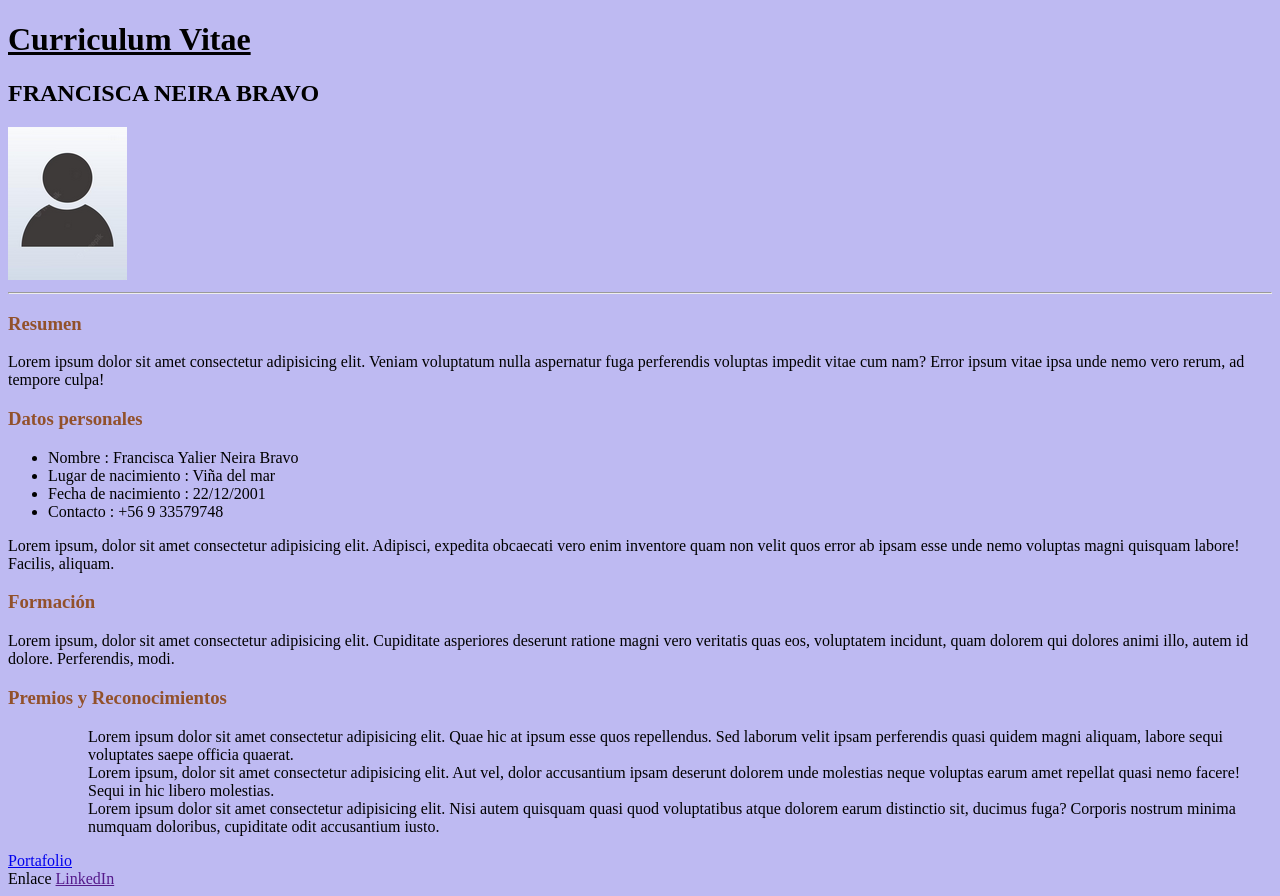
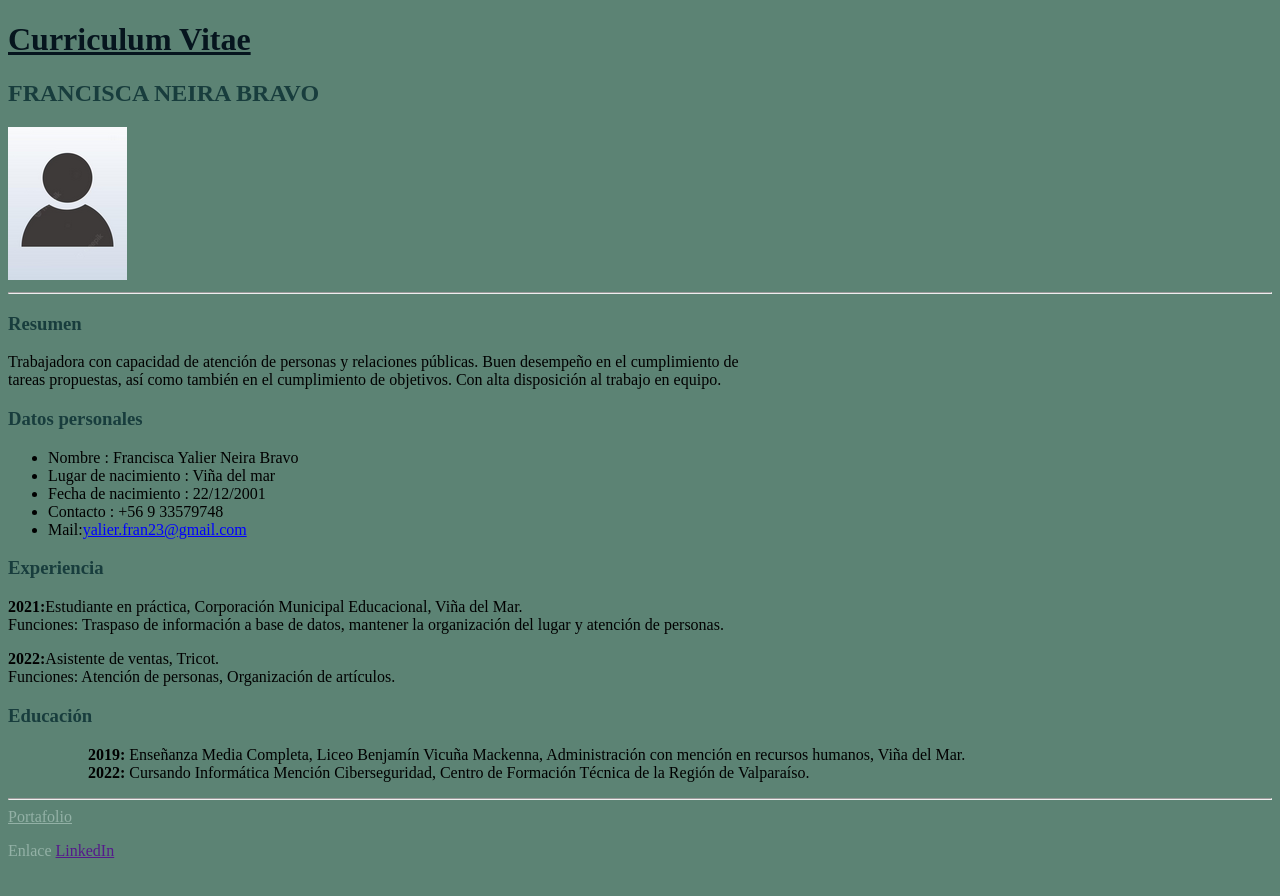
Before and after one commit to Francisca-oss/curriculum, a plain HTML site: page index.html in a window 1280 px wide. Drawn offline with Linux system fonts and the light colour scheme.

Commit message:
arreglos de estilo, listo

```diff
--- a/index.html
+++ b/index.html
@@ -1,38 +1,50 @@
 <!DOCTYPE html>
+
 <head>
     <meta charset="UTF-8">
     <meta name="viewport" content="width=device-width, initial-scale=1.0">
     <title>Curriculum Vitae</title>
 </head>
-<body style="background-color: hwb(244 73% 5%);">
-    <h1><ins>Curriculum Vitae</ins></h1>
-    <h2>FRANCISCA NEIRA BRAVO</h2>
+
+<body style="background-color: #5C8374">
+    <h1 style="color: hsl(201, 66%, 7%);"><ins>Curriculum Vitae</ins></h1>
+    <h2 style="color: #183D3D;">FRANCISCA NEIRA BRAVO</h2>
     <img src="./assets/img/inicio.PNG" alt="Foto persona">
     <hr>
-    <h3 style="color: #92512b;">Resumen</h3>
-    <p>Lorem ipsum dolor sit amet consectetur adipisicing elit. Veniam voluptatum nulla aspernatur fuga perferendis voluptas impedit vitae cum nam? Error ipsum vitae ipsa unde nemo vero rerum, ad tempore culpa!</p>
-    <h3 style="color: #92512b;">Datos personales</h3>
+    <h3 style="color: #183D3D">Resumen</h3>
+    <p>Trabajadora con capacidad de atención de personas y relaciones públicas. Buen desempeño en el cumplimiento de <br>
+        tareas propuestas, así como también en el cumplimiento de objetivos. Con alta disposición al trabajo en equipo.
+    <h3 style="color: #183D3D;">Datos personales</h3>
     <ul>
         <li>Nombre : Francisca Yalier Neira Bravo</li>
         <li>Lugar de nacimiento : Viña del mar</li>
         <li>Fecha de nacimiento : 22/12/2001</li>
         <li>Contacto : +56 9 33579748</li>
+        <li>Mail:<ins style="color: blue;">yalier.fran23@gmail.com</ins></li>
     </ul>
-    <p>Lorem ipsum, dolor sit amet consectetur adipisicing elit. Adipisci, expedita obcaecati vero enim inventore quam non velit quos error ab ipsam esse unde nemo voluptas magni quisquam labore! Facilis, aliquam.</p>
-    <h3 style="color: #92512b;">Formación</h3>
-    <p>Lorem ipsum, dolor sit amet consectetur adipisicing elit. Cupiditate asperiores deserunt ratione magni vero veritatis quas eos, voluptatem incidunt, quam dolorem qui dolores animi illo, autem id dolore. Perferendis, modi.</p>
-    <h3 style="color: #92512b;">Premios y Reconocimientos</h3>
+    <h3 style="color: #183D3D;">Experiencia</h3>
+    <p><strong>2021:</strong>Estudiante en práctica, Corporación Municipal Educacional, Viña del Mar. <br>
+
+        Funciones: Traspaso de información a base de datos, mantener la organización del lugar y atención de personas.
+    </p>
+    <p><strong>2022:</strong>Asistente de ventas, Tricot. <br>
+
+        Funciones: Atención de personas, Organización de artículos.     </p>
+
+    <h3 style="color: #183D3D;">Educación</h3>
     <ul>
-        <ol>Lorem ipsum dolor sit amet consectetur adipisicing elit. Quae hic at ipsum esse quos repellendus. Sed laborum velit ipsam perferendis quasi quidem magni aliquam, labore sequi voluptates saepe officia quaerat.</ol>
-        <ol>Lorem ipsum, dolor sit amet consectetur adipisicing elit. Aut vel, dolor accusantium ipsam deserunt dolorem unde molestias neque voluptas earum amet repellat quasi nemo facere! Sequi in hic libero molestias.</ol>
-        <ol>Lorem ipsum dolor sit amet consectetur adipisicing elit. Nisi autem quisquam quasi quod voluptatibus atque dolorem earum distinctio sit, ducimus fuga? Corporis nostrum minima numquam doloribus, cupiditate odit accusantium iusto.</ol>
+        <ol><strong>2019: </strong>Enseñanza Media Completa, Liceo Benjamín Vicuña Mackenna, Administración con mención en recursos humanos, Viña del Mar.         </ol>
+        <ol><strong>2022: </strong>Cursando Informática Mención Ciberseguridad, Centro de Formación Técnica de la Región de Valparaíso.
+
     </ul>
-    <a href="./portafolio.html">Portafolio</a>
+    <hr>
+    <a href="./portafolio.html" style="color: #93B1A6">Portafolio</a>
     <br>
-    Enlace <a href="">LinkedIn </a>
+    <p style="color: #93B1A6;">Enlace <a href="">LinkedIn </a></p>
 
 
 
 
 </body>
+
 </html>
```
Also changed, not shown: portafolio.html (+12 -8 lines), assets/img/cvv.PNG (deleted), assets/img/proyecto1.PNG (added).
